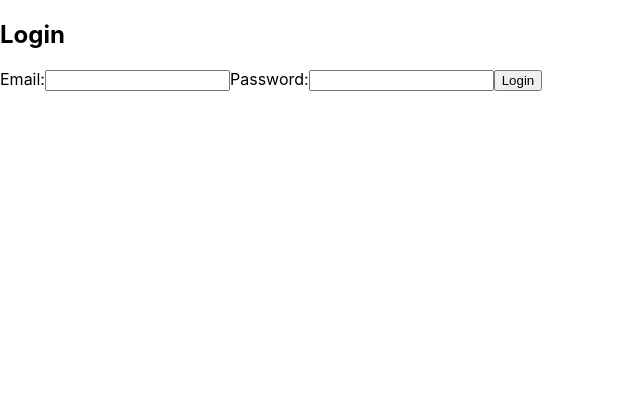
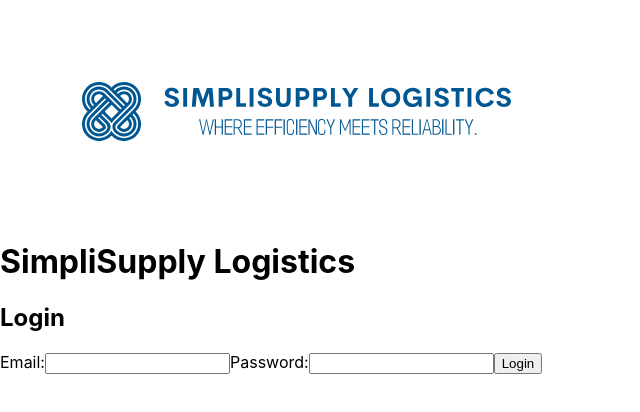
Before and after one commit to purv39/SimpliSupply-Logistics, a React (Create React App) app: page /login in a window 1280 px wide. Shown: the top 412 px of the page, without its empty margins (0-640 px from the left). Built offline with nearby package versions, Linux system fonts and the light colour scheme; no server answers.

Commit message:
added UI/ logo to login page

```diff
--- a/src/pages/auth/Login.jsx
+++ b/src/pages/auth/Login.jsx
@@ -1,19 +1,18 @@
-// components/Login.js
 import React, { useState } from 'react';
 import { useAuth } from '../../firebase/firebaseAuth';
-import {  useNavigate } from 'react-router-dom';
+import { useNavigate } from 'react-router-dom';
 import User from '../../classes/User';
+import companyLogo from '../../assets/logo.png'; // Import your company logo
 
 const Login = () => {
   const [email, setEmail] = useState('');
   const [password, setPassword] = useState('');
   const navigate = useNavigate();
 
-  const {Login} = useAuth();
+  const { Login } = useAuth();
 
   const handleLogin = async () => {
     try {
-
       const loginUser = new User(email, password, "retailer");
 
       // Use Firebase auth to sign in
@@ -27,7 +26,12 @@ const Login = () => {
   };
 
   return (
-    <div>
+    <div className="login-container">
+      <header>
+        <img src={companyLogo} alt="Company Logo" className="company-logo" />
+        <h1>SimpliSupply Logistics</h1>
+      </header>
+      <div className="login-content">
         <h2>Login</h2>
         <label>Email:</label>
         <input type="email" value={email} onChange={(e) => setEmail(e.target.value)} />
@@ -35,6 +39,7 @@ const Login = () => {
         <input type="password" value={password} onChange={(e) => setPassword(e.target.value)} />
         <button onClick={handleLogin}>Login</button>
       </div>
+    </div>
   );
 };
 
```
Lines whose indentation alone changed are shown as unchanged.
